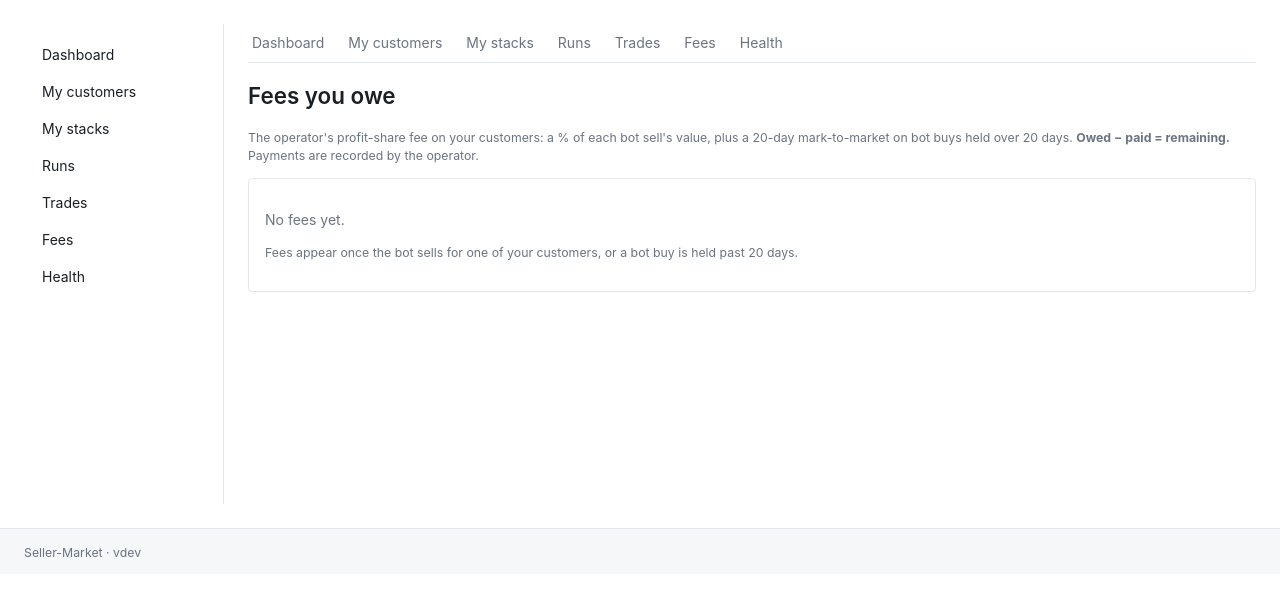
After one commit to PeSahm/Seller-Market, a Flask app: template mgmt_ui/app/templates/agent/fees.html in a window 1280 px wide. The commit adds this page. Shown: the top 596 px of the page. Run offline with Flask 3, Linux system fonts and the light colour scheme; the template is opened without the code that fills it, so the values that code supplies are empty.

Commit message:
feat(agent): agent fee panel — owed / paid / remaining per customer (#114)
New read-only GET /agent/fees + a "Fees" nav tab. Reuses the redesigned fee
report scoped to agent_id=user.id (admins see the fleet), showing per-customer
owed (computed) − paid (operator's ledger) = remaining, with totals. Uses the
same settings-backed window/start-date/exclusions as the admin bot-report so
the numbers match. Recording payments stays admin-only (#116).

Co-Authored-By: Claude Opus 4.8 <noreply@anthropic.com>

```diff
--- /dev/null
+++ b/mgmt_ui/app/templates/agent/fees.html
@@ -0,0 +1,50 @@
+{% extends "partials/page_shell.html" %}
+{% block page_title %}Fees{% endblock %}
+
+{% block page_body %}
+{% set fr = fee_report %}
+<h1 class="h1">Fees you owe</h1>
+<p class="text-muted text-small">
+  The operator's profit-share fee on your customers: a % of each bot sell's
+  value, plus a 20-day mark-to-market on bot buys held over 20 days.
+  <strong>Owed − paid = remaining.</strong> Payments are recorded by the operator.
+</p>
+
+{% if not fr or not fr.per_customer %}
+<div class="card">
+  <p class="text-muted">No fees yet.</p>
+  <p class="text-small text-muted">
+    Fees appear once the bot sells for one of your customers, or a bot buy is
+    held past 20 days.
+  </p>
+</div>
+{% else %}
+<table class="table">
+  <thead>
+    <tr><th>Customer</th><th># sells</th><th># virtual</th><th>Owed</th><th>Paid</th><th>Remaining</th></tr>
+  </thead>
+  <tbody>
+    {% for cid, t in fr.per_customer.items() %}
+    {% set cust = customers_by_id.get(cid) %}
+    <tr>
+      <td dir="auto" class="text-small">{{ cust.display_name if cust else '—' }}</td>
+      <td class="text-small">{{ t.num_sells }}</td>
+      <td class="text-small">{{ t.num_virtual }}</td>
+      <td class="text-small">{{ '{:,.0f}'.format(t.total_fee) }}</td>
+      <td class="text-small text-muted">{{ '{:,.0f}'.format(t.paid) }}</td>
+      <td class="text-small"><strong>{{ '{:,.0f}'.format(t.remaining) }}</strong></td>
+    </tr>
+    {% endfor %}
+    <tr>
+      <td><strong>TOTAL</strong></td><td></td><td></td>
+      <td class="text-small"><strong>{{ '{:,.0f}'.format(fr.grand_fee) }}</strong></td>
+      <td class="text-small text-muted">{{ '{:,.0f}'.format(grand_paid) }}</td>
+      <td class="text-small"><strong>{{ '{:,.0f}'.format(grand_remaining) }}</strong></td>
+    </tr>
+  </tbody>
+</table>
+<p class="text-small text-muted">
+  “Virtual” rows are bot buys held over 20 days, valued at today's market price.
+</p>
+{% endif %}
+{% endblock %}
--- a/mgmt_ui/app/templates/partials/page_shell.html
+++ b/mgmt_ui/app/templates/partials/page_shell.html
@@ -49,6 +49,7 @@
     ("/agent/stacks",    "My stacks"),
     ("/agent/runs",      "Runs"),
     ("/agent/trades",    "Trades"),
+    ("/agent/fees",      "Fees"),
     ("/agent/health",    "Health"),
   ] %}
   {% set _tabs_label = "Agent sections" %}
```
Also changed, not shown: mgmt_ui/app/routers/agent.py (+61 -1 lines).
